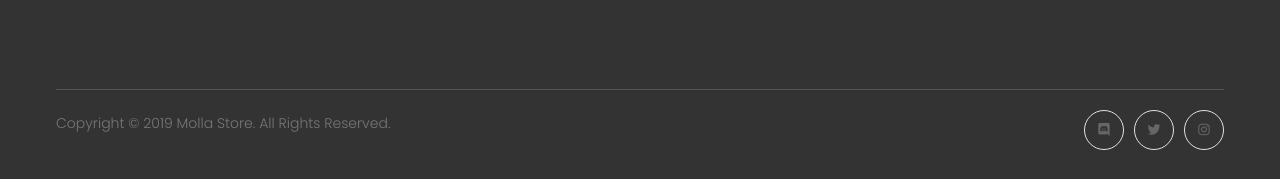
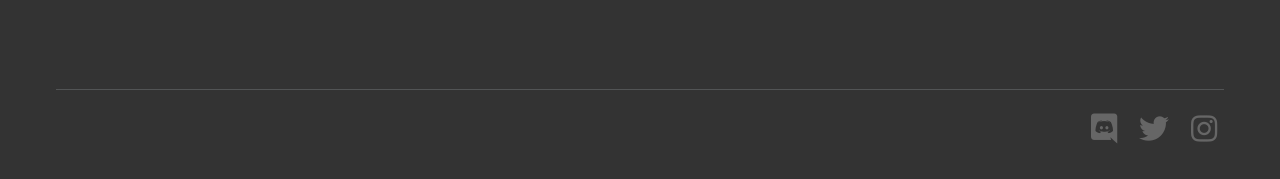
Before and after one commit to Azizkh123/Spoiled-boy-rich-club, a PHP site: page / in a window 1280 px wide. Shown: the part 3761-3940 px from the top of the page. Run offline with PHP 8.4, Linux system fonts and the light colour scheme.

Commit message:
complete

```diff
--- a/assets/css/new.css
+++ b/assets/css/new.css
@@ -130,8 +130,14 @@ h1.icon-box-title {
   position: relative;
   width: 100%;
   height: 100%;
+  height: 100%;
 }
-
+.social-icon{
+  border:unset;
+}
+.social-icon i{
+  font-size: 3rem;
+}
 @media screen and (max-width: 1440px) {
   .rare_figure {
     width: 25rem;
--- a/index.html
+++ b/index.html
@@ -493,7 +493,7 @@
         </div><!-- End .footer-middle -->
         <div class="footer-bottom">
             <div class="container">
-                <p class="footer-copyright">Copyright © 2019 Molla Store. All Rights Reserved.</p>
+                <!-- <p class="footer-copyright">Copyright © 2019 Molla Store. All Rights Reserved.</p> -->
                 <!-- End .footer-copyright -->
                 <figure class="footer-payments">
                     <div class="social-icons">
```
